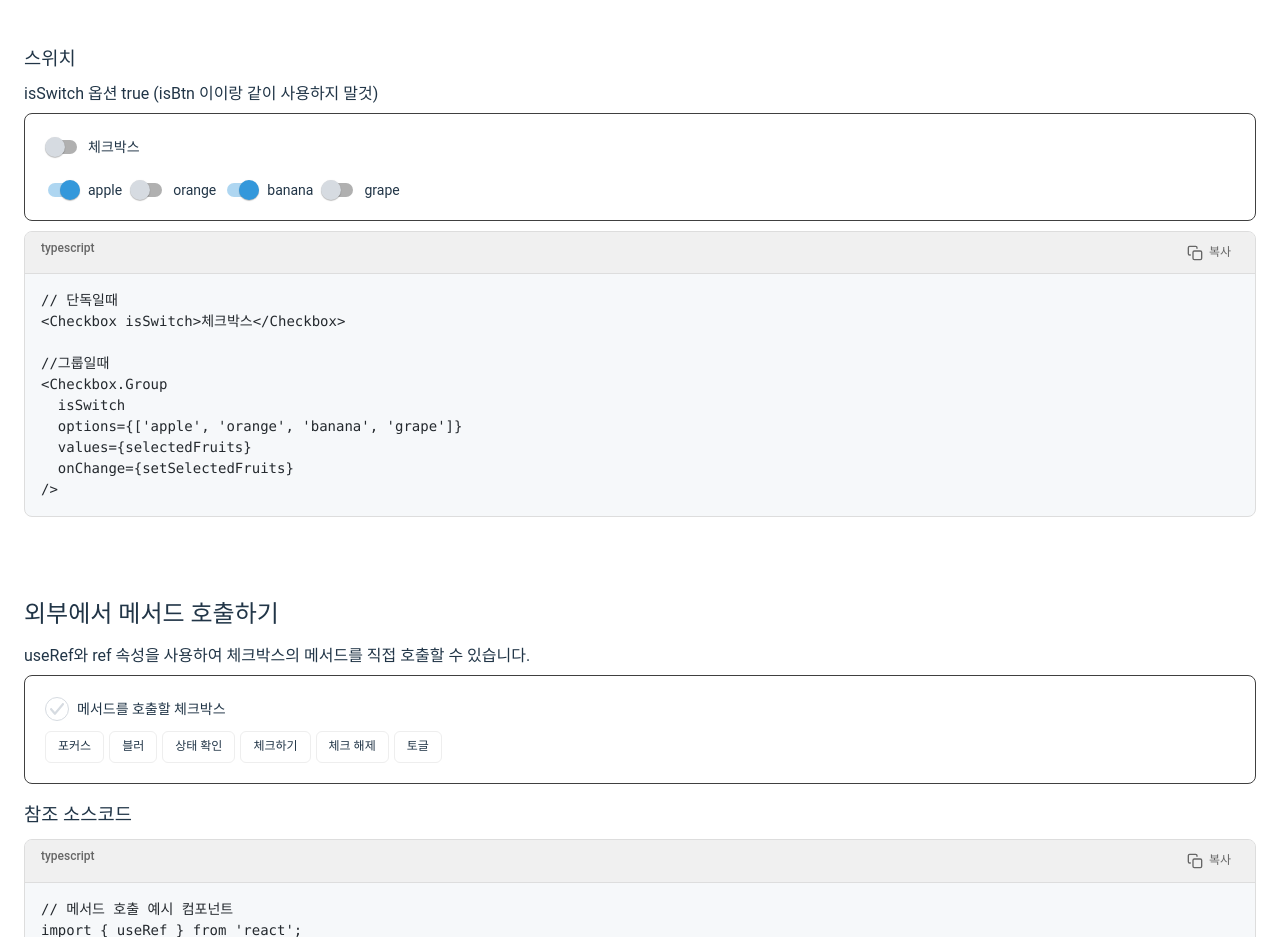
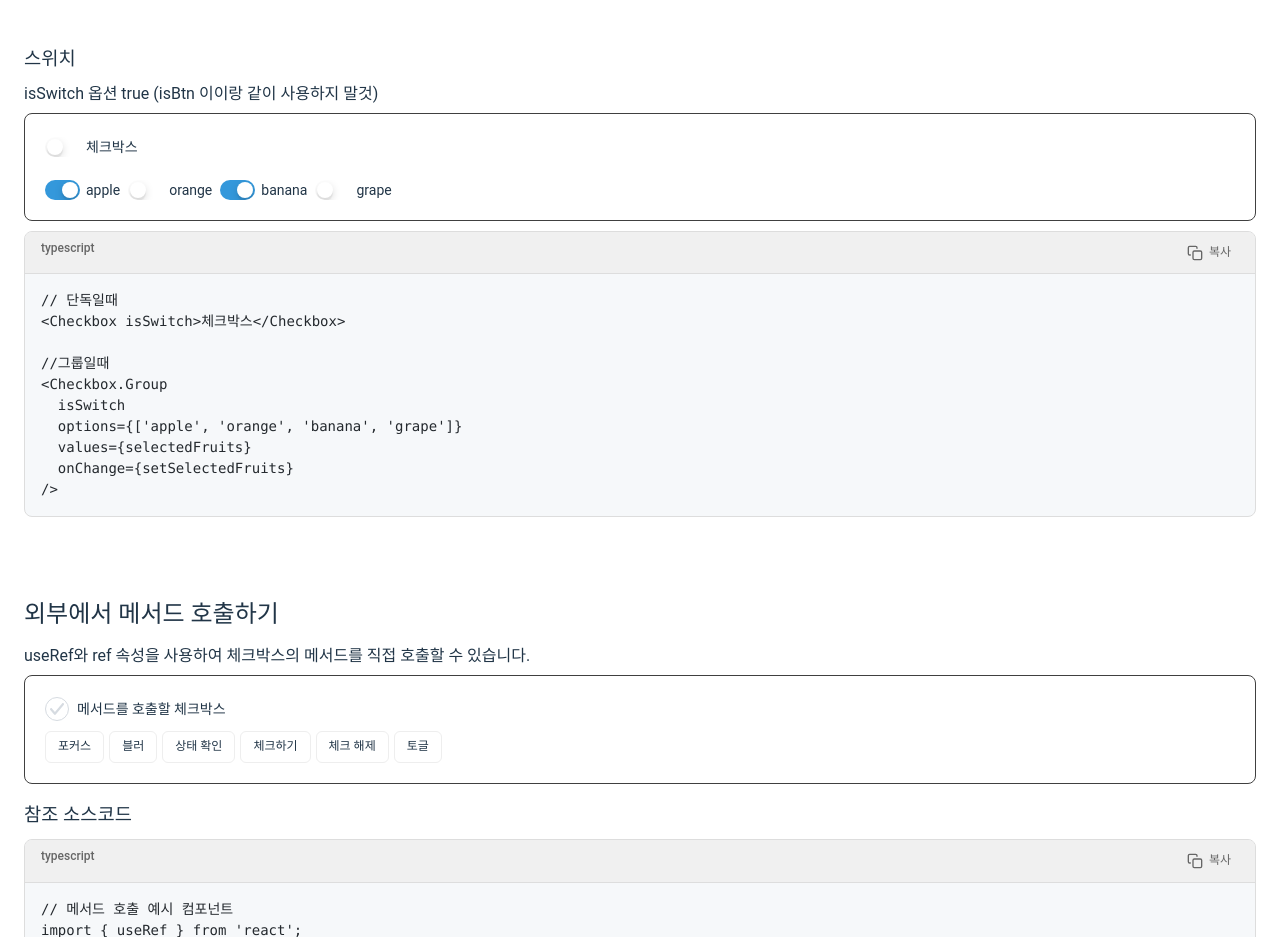
Before and after one commit to anoju/anoju-react, a React (Vite) app: page /guide/checkbox in a window 1280 px wide. Shown: the part 4480-5417 px from the top of the page. Built offline with nearby package versions, Linux system fonts and the light colour scheme.

Commit message:
체크박스 업데이트(2)

```diff
--- a/src/assets/scss/components/checkRadio.module.scss
+++ b/src/assets/scss/components/checkRadio.module.scss
@@ -9,10 +9,11 @@
   --rdo-size: 1.2rem;
   --switch-width: 3.5rem;
   --switch-height: 2rem;
-  --switch-padding: 0.3rem;
-  --switch2-width: 3.5rem;
-  --switch2-height: 2rem;
-  --switch2-padding: 0.2rem;
+  --switch-padding: 0.2rem;
+
+  // --switch-width: 3.5rem;
+  // --switch-height: 2rem;
+  // --switch-padding: 0.3rem;
 }
 
 .checkbox,
@@ -94,17 +95,20 @@
 
       &:checked {
         + .ico {
-          background: none;
+          // background: none;
 
-          &::before {
-            background: var(--primary-color);
-            opacity: 0.4;
-          }
+          // &::before {
+          //   background: var(--primary-color);
+          //   opacity: 0.4;
+          // }
 
           &::after {
-            left: 1.5rem;
+            // left: 1.5rem;
+            // background: var(--primary-color);
+            left: calc(
+              var(--switch-width) - var(--switch-height) + var(--switch-padding)
+            );
             animation: none;
-            background: var(--primary-color);
           }
         }
 
@@ -129,34 +133,56 @@
       height: var(--switch-height);
       padding: var(--switch-padding);
       border: 0 none;
-      border-radius: 0;
-      background: none;
+      overflow: hidden;
 
-      &::before {
-        content: '';
-        display: block;
-        height: calc(var(--switch-height) - (var(--switch-padding) * 2));
-        border-radius: calc(
-          (var(--switch-height) - (var(--switch-padding) * 2)) / 2
-        );
-        background: #b0b0b0;
-        opacity: 1;
-        transition: 0.3s ease;
-      }
+      // border-radius: 0;
+      // background: none;
+
+      border-radius: calc(var(--switch-height) / 2);
+      background-color: var(--input-bg-color);
+      transition: background 0.3s ease;
+
+      // &::before {
+      //   content: '';
+      //   display: block;
+      //   height: calc(var(--switch-height) - (var(--switch-padding) * 2));
+      //   border-radius: calc(
+      //     (var(--switch-height) - (var(--switch-padding) * 2)) / 2
+      //   );
+      //   background: #b0b0b0;
+      //   opacity: 1;
+      //   transition: 0.3s ease;
+      // }
+
+      // &::after {
+      //   width: var(--switch-height);
+      //   height: var(--switch-height);
+      //   margin: 0;
+      //   border: 0 none;
+      //   left: 0;
+      //   top: 0;
+      //   border-radius: 50%;
+      //   background: var(--line-color);
+      //   box-shadow:
+      //     0 0 0.1rem rgb(0 0 0 / 12%),
+      //     0 0.1rem 0.1rem rgb(0 0 0 / 23.8%);
+      //   transition: 0.3s ease;
+      //   transform: none;
+      // }
 
       &::after {
-        width: var(--switch-height);
-        height: var(--switch-height);
+        width: calc(var(--switch-height) - (var(--switch-padding) * 2));
+        height: calc(var(--switch-height) - (var(--switch-padding) * 2));
         margin: 0;
         border: 0 none;
-        left: 0;
-        top: 0;
+        left: var(--switch-padding);
+        top: var(--switch-padding);
         border-radius: 50%;
-        background: var(--line-color);
+        background: #fff;
         box-shadow:
-          0 0 0.1rem rgb(0 0 0 / 12%),
-          0 0.1rem 0.1rem rgb(0 0 0 / 23.8%);
-        transition: 0.3s ease;
+          0 0.3rem 0.8rem rgb(0 0 0 / 15%),
+          0 0.3rem 0.1rem rgb(0 0 0 / 6%);
+        transition: left 0.3s ease;
         transform: none;
       }
 
@@ -168,9 +194,15 @@
     .lbl {
       padding-top: 0;
       padding-bottom: 0;
+      padding-left: 0.6rem;
+      margin-left: var(--switch-width);
       line-height: var(--switch-height);
+      font-size: 1.4rem;
 
       &:first-child {
+        padding-left: 0;
+        padding-right: 0.6rem;
+        margin-left: 0;
         margin-right: var(--switch-width);
       }
     }
```
